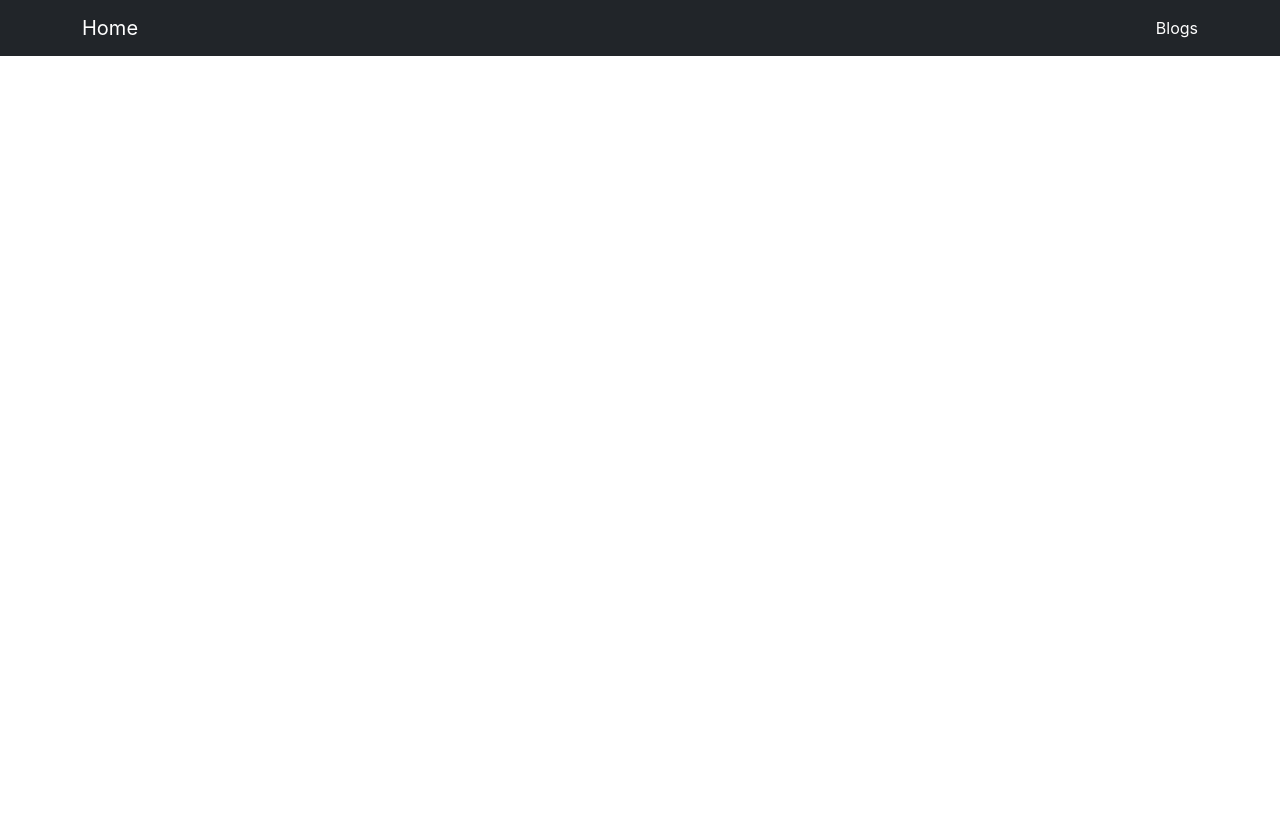
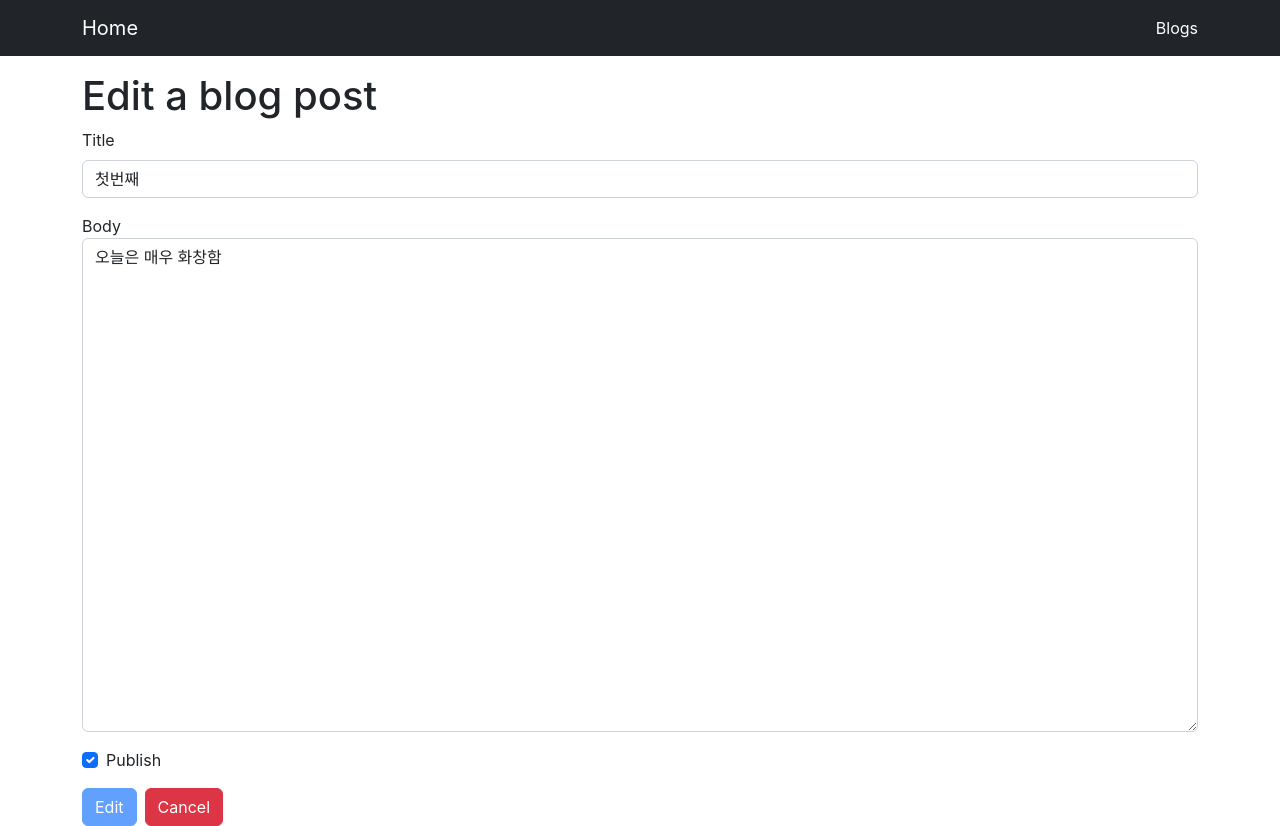
Before and after one commit to jhforet/ReactBlog, a React (Create React App) app: page /blogs/1/edit in a window 1280 px wide. Before the commit this address had no page. Before the commit the page ends 800 px from the top, so only its background shows below. Built offline with nearby package versions, Linux system fonts and the light colour scheme; data requests are answered from the project's data file.

Commit message:
블로그 만들기 6

```diff
--- a/db.json
+++ b/db.json
@@ -3,33 +3,46 @@
     {
       "title": "첫번째",
       "body": "오늘은 매우 화창함",
-      "id": 1
+      "id": 1,
+      "publish": true
     },
     {
       "title": "두번째",
       "body": "오늘은 매우 화창함",
-      "id": 2
+      "id": 2,
+      "publish": true
     },
     {
       "title": "세번째",
       "body": "오늘은 흐림",
-      "id": 3
+      "id": 3,
+      "publish": true
     },
     {
       "title": "네번째",
       "body": "오늘은 맑음",
-      "id": 4
+      "id": 4,
+      "publish": true
     },
     {
-      "title": "다섯번째 ",
-      "body": "테스트 글입니다.",
-      "id": 5
+      "title": "다섯번째 수정",
+      "body": "테스트 글입니다. 뭐냐",
+      "id": 5,
+      "publish": true
     },
     {
       "title": "작성시간 테스트",
       "body": "테스트",
       "createdAt": 1687011223908,
-      "id": 6
+      "id": 6,
+      "publish": true
+    },
+    {
+      "title": "새로운 글 입니다요! 비공개지요!",
+      "body": "비공개 글입니다!",
+      "createdAt": 1687019869916,
+      "publish": false,
+      "id": 7
     }
   ]
 }
--- a/src/components/BlogForm.js
+++ b/src/components/BlogForm.js
@@ -1,29 +1,84 @@
-import { useState } from "react";
+import { useEffect, useState } from "react";
 import axios from 'axios'
-import { useNavigate } from "react-router-dom";
+import { useNavigate, useParams } from "react-router-dom";
+import { bool } from "prop-types";
 
-const BlogForm = () => {
+const BlogForm = ({ editing }) => {
     const navigate = useNavigate();
+    const { id } = useParams();
 
+    // 수정사항을 확인하기 위해서 오리지날 스테이트를 추가
     const [title, setTitle] = useState('');
+    const [originalTitle, setOriginalTitle] = useState('');
     const [body, setBody] = useState('');
+    const [originalBody, setOriginalBody] = useState('');
+    // 공개여부 버튼에 사용
+    // 기본값을 false로 줘서 체크가 안된 상태로 시작
+    const [publish, setPublish] = useState(false);
+    const [originalPublish, setOriginalPublish] = useState(false);
+
+    useEffect(() => {
+        if (editing) {
+            axios.get(`http://localhost:3001/posts/${id}`).then(res => {
+                // 수정이 되면 오리지날과 비교하고 수정이 되었는지 확인
+                setTitle(res.data.title);
+                setOriginalTitle(res.data.title);
+                setBody(res.data.body);
+                setOriginalBody(res.data.body);
+                setPublish(res.data.publish);
+                setOriginalPublish(res.data.publish);
+            });
+        };
+    }, [id, editing]);
+
+    // 변동 사항 확인 함수
+    const isEdited = () => {
+        // 불일치 연산자 !== 타이틀과 오리지날 타이틀의 내용이 동일하면 false를 반환하고 다르면 true를 반환한다. 논리 연산자 ||(or)을 사용해서 타이틀이나 바디 둘중 하나만 내용이 변해도 true를 반환한다.
+        return title !== originalTitle
+            || body !== originalBody
+            || publish !== originalPublish;
+    }
+
+    // 취소 버튼 함수
+    const goBack = () => {
+        if (editing) {
+            navigate(`/blogs/${id}`);
+        } else {
+            navigate('/blogs')
+        };
+    };
+
     const onSubmit = () => {
-        // title이랑 body가 잘 넘어가는지 콘솔 로그로 테스트
-        // console.log(title, body);
-
         // axios를 이용해서 db.json에 저장 3000번 포트는 사용중이여서 3001번으로 지정
+        if (editing) {
+            // editing이 true이면 patch로 title, body를 수정 아니면 create 페이지로 연결
+            axios.patch(`http://localhost:3001/posts/${id}`, {
+                title,
+                body,
+                publish
+            }).then(() => {
+                navigate(`/blogs/${id}`);
+            })
+        } else {
             axios.post('http://localhost:3001/posts', {
                 title,
                 body,
-            createdAt: Date.now()
+                createdAt: Date.now(),
+                publish
             }).then(() => {
                 navigate('/blogs');
             })
         };
+    };
+
+    const onChangePublish = (e) => {
+        console.log(e.target.checked)
+        setPublish(e.target.checked)
+    };
 
     return (
         <div>
-            <h1>Create a blog post</h1>
+            <h1>{editing ? 'Edit' : 'Create'} a blog post</h1>
             {/* title 제목칸 만들기 */}
             <div className='mb-3'>
                 <label className='form-label'>Title</label>
@@ -47,14 +102,46 @@ const BlogForm = () => {
                     rows="20"
                 />
             </div>
+            <div className="form-check mb-3">
+                <input
+                    id="publish_cb"
+                    className="form-check-input"
+                    type="checkbox"
+                    checked={publish} // state 기본값 false
+                    onChange={onChangePublish}
+                />
+                <label className="form-check-label" htmlFor="publish_cb">
+                    Publish
+                </label>
+            </div>
+
             <button
                 className='btn btn-primary'
                 onClick={onSubmit}
+                // 논리 연산자 &&(and)를 사용해서 Edit페이지로 들어와서 editing 이 true이고 !(not)isEdited 또한 true일 경우에 버튼을 비활성화 시킨다.
+                // isEdited함수는 내용이 수정된 경우 true를 반환한다.
+                // !(not) 연산자가 들어 있으므로 true는 반대가 되서 false가 된다.
+                // 내용에 변동사항이 있으면 "true && false = false" false를 반환해서 비활성화 속성이 비활성화 되서 버튼이 활성화 된다!
+                disabled={editing && !isEdited()}
             >
-                Post
+                {editing ? 'Edit' : 'Post'}
+            </button>
+            <button
+                className="btn btn-danger ms-2"
+                onClick={goBack}
+            >
+                Cancel
             </button>
         </div>
     )
 };
 
+BlogForm.propTypes = {
+    editing: bool
+}
+
+BlogForm.defaultProps = {
+    editing: false
+}
+
 export default BlogForm;
--- a/src/pages/EditPage.js
+++ b/src/pages/EditPage.js
@@ -1,6 +1,10 @@
+import BlogForm from "../components/BlogForm";
+
 const EditPage = () => {
     return (
-        <div>Edit Page</div>
+        <div>
+            <BlogForm editing={true} />
+        </div>
     );
 };
 
--- a/src/pages/ShowPage.js
+++ b/src/pages/ShowPage.js
@@ -2,6 +2,7 @@ import { useParams } from "react-router";
 import axios from "axios";
 import { useEffect, useState } from "react";
 import LoadingSpinner from "../components/LoadingSpinner";
+import { Link } from "react-router-dom";
 
 const ShowPage = () => {
     const { id } = useParams();
@@ -30,7 +31,17 @@ const ShowPage = () => {
 
     return (
         <div>
-            <h1>{post.title}</h1>
+            <div className="d-flex">
+                <h1 className="flex-grow-1">{post.title}</h1>
+                <div>
+                    <Link
+                        className="btn btn-primary"
+                        to={`/blogs/${id}/edit`}
+                        >
+                        Edit
+                    </Link>
+                </div>
+            </div>
             {/* 작성 일자 추가 */}
             <small className="text-muted">
                 작성일: {printDate(post.createdAt)}
--- a/src/routes.js
+++ b/src/routes.js
@@ -24,6 +24,10 @@ const routes = [
     {
         path: '/blogs/:id',
         component: ShowPage
+    },
+    {
+        path: '/blogs/:id/edit',
+        component: EditPage
     }
 ];
 
```
Also changed, not shown: 1 other file (tests, documents, lock files or other folders). Lines whose indentation alone changed are shown as unchanged.
